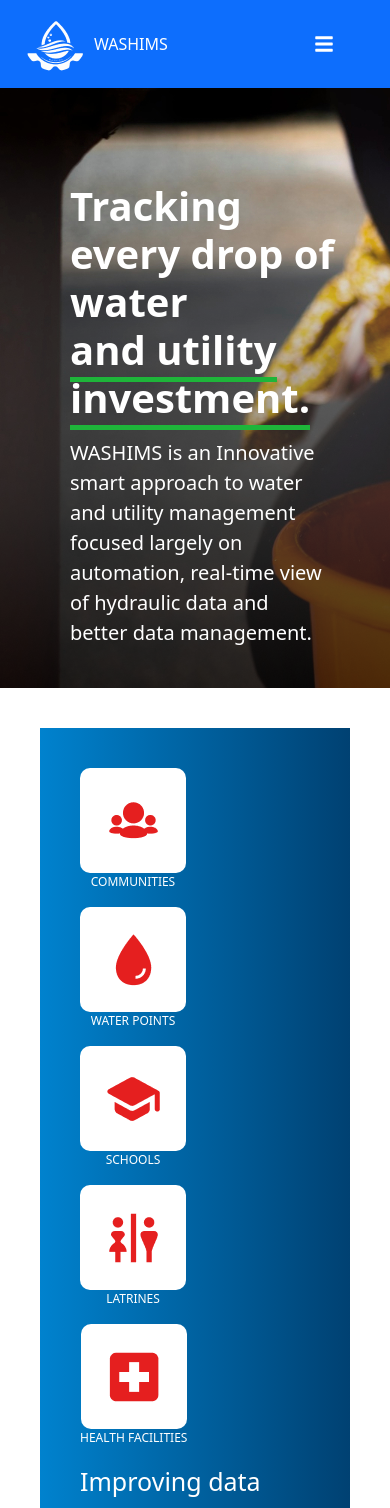
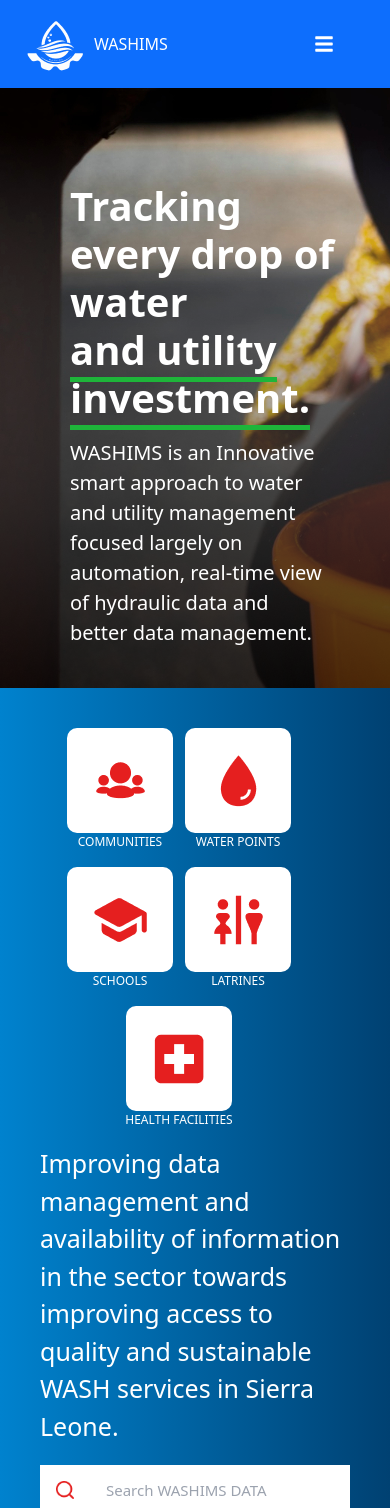
Before and after one commit to Adugnatad/washim, a React (Create React App) app: page / in a window 390 px wide. Shown: the top 1508 px of the page. Built offline with nearby package versions, Linux system fonts and the light colour scheme.

Commit message:
responsive

```diff
--- a/src/pages/Home.page.jsx
+++ b/src/pages/Home.page.jsx
@@ -9,8 +9,8 @@
                 <p className='w-[80%] text-[20px] md:text-[25px]'>WASHIMS is an Innovative smart approach to water and utility management  focused largely on automation, real-time view of hydraulic data and better data management.</p>
             </section>
 
-            <section className='flex flex-col md:flex-row items-center justify-between bg-gradient-to-r  from-[#0082CE] to-[#004172] p-10  md:px-[70px] my-10 mx-10 md:mx-20'>
-                <div className='flex flex-row flex-wrap justify-start md:w-[354px] mr-5'>
+            <section className='flex flex-col md:flex-row items-center justify-between bg-gradient-to-r  from-[#0082CE] to-[#004172] p-10  md:px-[70px] md:my-10  md:mx-20'>
+                <div className='flex flex-row flex-wrap justify-center md:w-[354px] mr-5'>
                     <div className=' flex flex-col items-center justify-center w-fit mb-3 mr-3'>
                         <span className='bg-white rounded-[10px] w-[106px] h-[105px] flex items-center justify-center'>  <img src='/assets/communitiesIcon.png' alt='' /> </span>
                         <span className='text-white text-[12px]'>COMMUNITIES</span>
```
